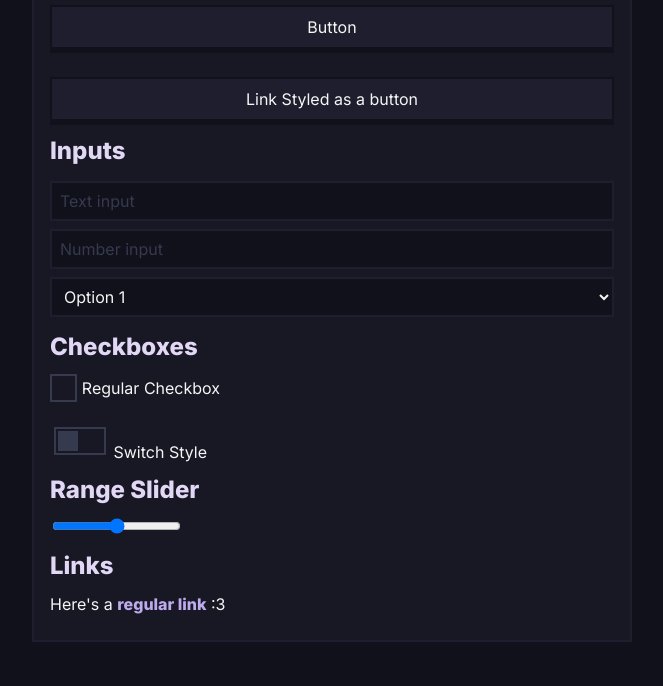
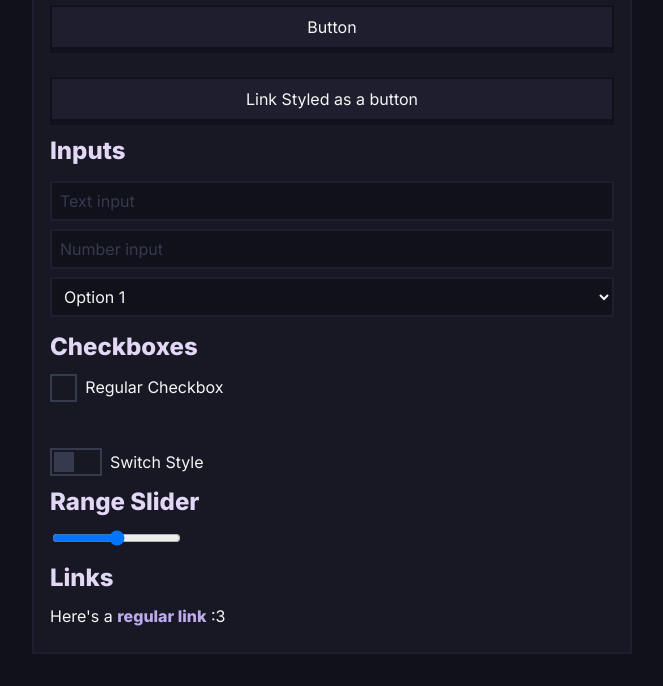
Before and after one commit to autumn-mck/flowblock, a website built with Vite: page index.html in a window 1280 px wide. Shown: the part 153-839 px from the top of the page, without its empty margins (308-971 px from the left). Built offline with nearby package versions, Linux system fonts and the light colour scheme.

Commit message:
fix text on switch, add space between checkbox/switch and text

```diff
--- a/index.css
+++ b/index.css
@@ -97,6 +97,12 @@
 		}
 	}
 
+	label:has(input[type="checkbox"]:not([hidden])) {
+		display: flex;
+		align-items: center;
+		gap: 0.5em;
+	}
+
 	input[type="checkbox"]:not([hidden]):not(.switch) {
 		appearance: none;
 		margin: 0;
@@ -133,6 +139,8 @@
 		--box-size: 1.5em;
 		--middle-gap: 0.25rem;
 
+
+		margin: 0;
 		appearance: none;
 		position: relative;
 		display: inline-block;
```
